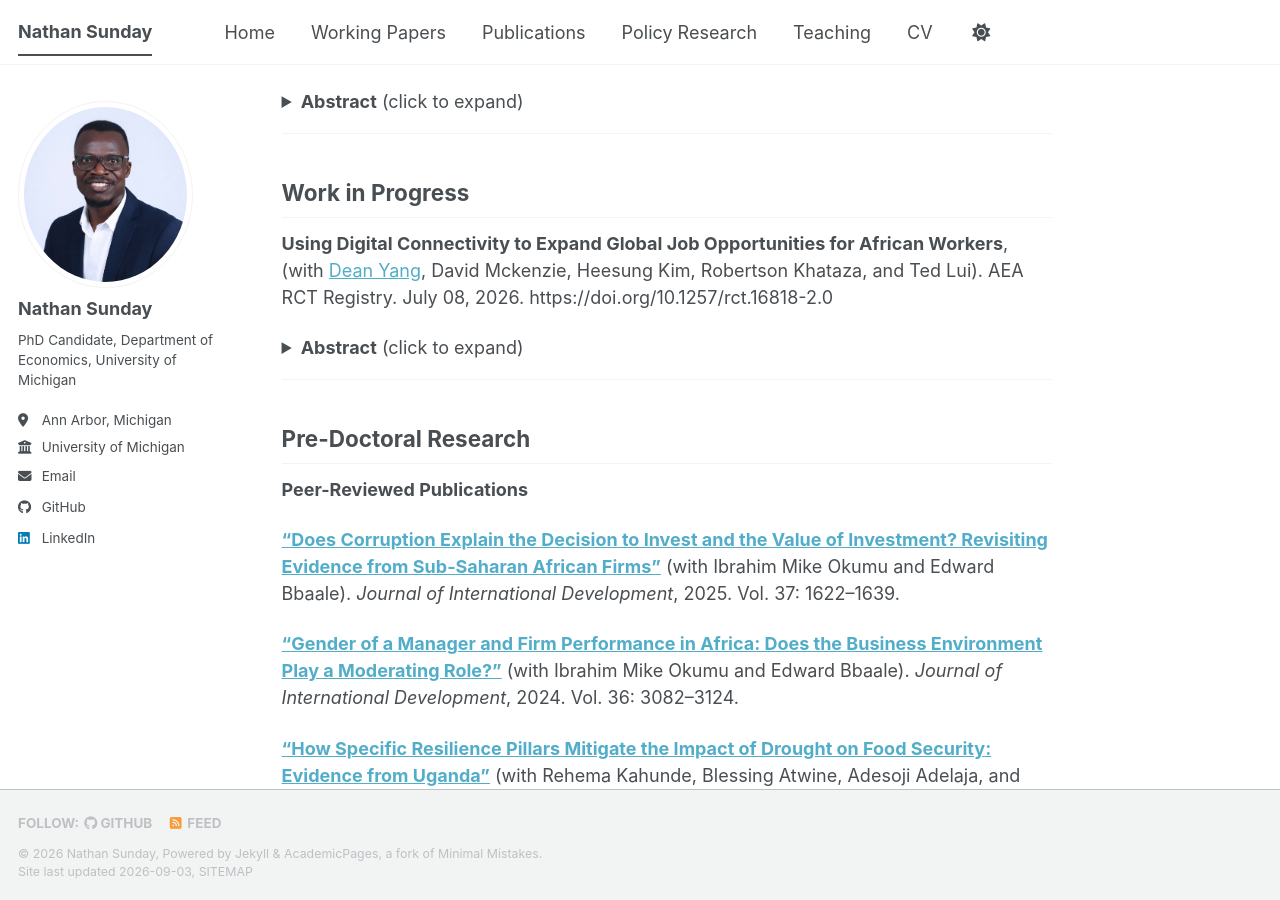
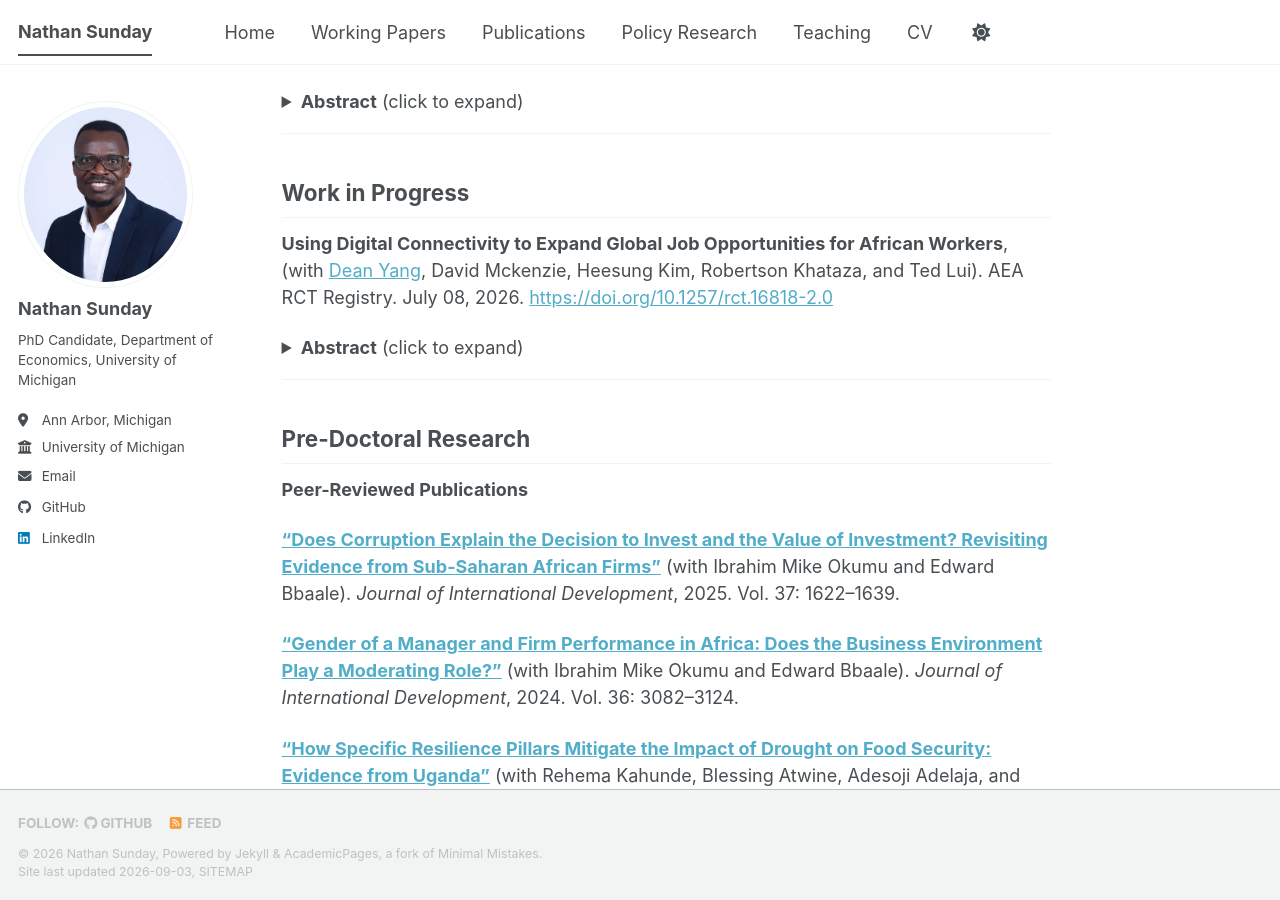
Before and after one commit to berylenonmechanistic8499/berylenonmechanistic8499.github.io, a Jekyll site: the page built from _pages/about.md, in a window 1280 px wide and 900 px high, scrolled down 1057 px. Built offline with Jekyll 4.4.1, drawn with Linux system fonts in a browser that asks for light colours; a style sheet for code colours, icons or effects is not loaded; part of the change alters nothing that is shown.

```diff
--- a/_pages/about.md
+++ b/_pages/about.md
@@ -60,7 +60,7 @@ Decentralization is widely argued to improve public service delivery, yet its ef
 ---
 ## Work in Progress
 
-**Using Digital Connectivity to Expand Global Job Opportunities for African Workers**,  (with [Dean Yang](https://deanyang-econ.github.io/deanyang/), David Mckenzie, Heesung Kim, Robertson Khataza, and Ted Lui).  AEA RCT Registry. July 08, 2026. https://doi.org/10.1257/rct.16818-2.0
+**Using Digital Connectivity to Expand Global Job Opportunities for African Workers**,  (with [Dean Yang](https://deanyang-econ.github.io/deanyang/), David Mckenzie, Heesung Kim, Robertson Khataza, and Ted Lui).  AEA RCT Registry. July 08, 2026. [https://doi.org/10.1257/rct.16818-2.0](https://doi.org/10.1257/rct.16818-2.0)
 
 <details>
 <summary><strong>Abstract</strong> (click to expand)</summary>
@@ -82,7 +82,7 @@ Sub-Saharan Africa faces high youth unemployment as the number of young people e
 
 [**"How Specific Resilience Pillars Mitigate the Impact of Drought on Food Security: Evidence from Uganda"**](https://link.springer.com/article/10.1007/s12571-022-01313-9) (with Rehema Kahunde, Blessing Atwine, Adesoji Adelaja, and Justin George). *Food Security*, 2023. Vol. 15: 111–131.
 
----
+
 **Book Chapters**
 
 [**"Employment and Productivity of Uganda's SMEs in the Face of COVID-19: A Gender Perspective"**](https://www.taylorfrancis.com/chapters/edit/10.4324/9781003208358-12/employment-productivity-uganda-smes-face-covid-19-sserunjogi-brian-nathan-sunday-paul-lakuma-rehema-kahunde) (with Brian Sserunjogi, Paul Lakuma, and Rehema Kahunde). In *Socioeconomic Shocks and Africa's Development Agenda*, Evans Osabuohien, Gbadebo Odularu, Daniel Ufua, and Romanus Osabohien (eds). Routledge, 2023.
```
